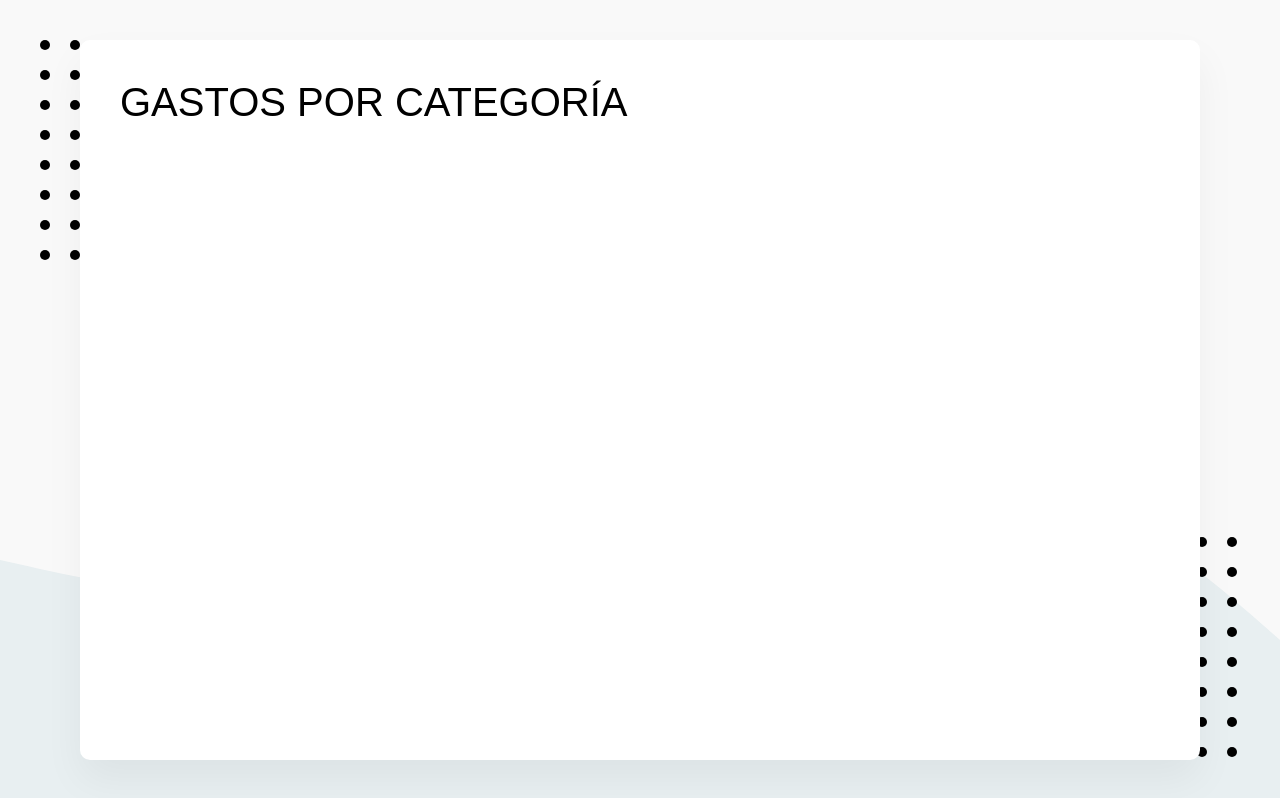
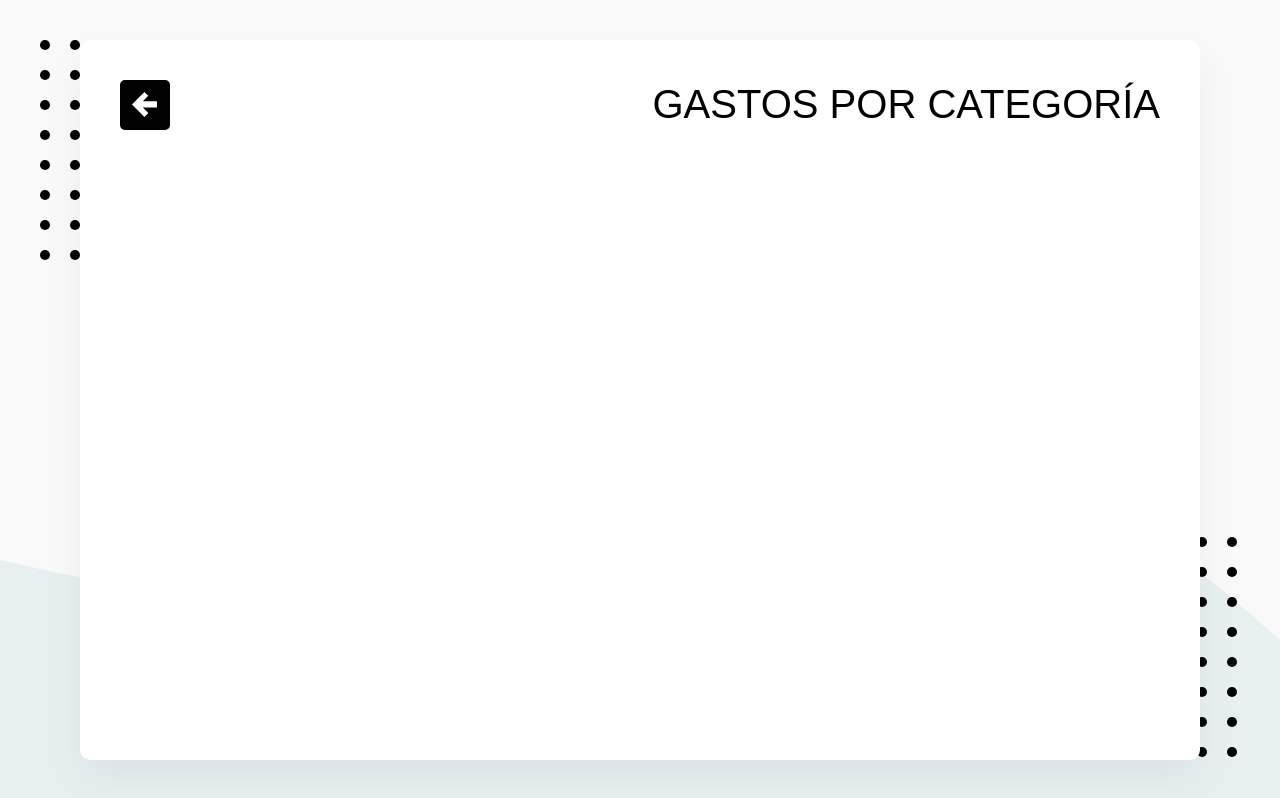
Before and after one commit to adrianjguerrero/app-gastos, a React (Create React App) app: page /categories in a window 1280 px wide. Built offline with nearby package versions, Linux system fonts and the light colour scheme; what webfontloader would draw is missing.

Commit message:
boton de volver y header en listadegastos

```diff
--- a/src/components/ExpensesByCategory.js
+++ b/src/components/ExpensesByCategory.js
@@ -1,6 +1,7 @@
 import React from 'react';
 import {Helmet} from 'react-helmet'
-import  {Header, Titulo, ContenedorBotones, ContenedorHeader} from './../elements/Header'
+import  {Header, Titulo} from './../elements/Header'
+import BtnBack from './../elements/BtnBack'
 
 const ExpensesByCategory = () => {
     return (
@@ -9,10 +10,8 @@
           <title>Gasto por categoria</title>
         </Helmet>
         <Header>
-
-          <ContenedorHeader>
+            <BtnBack/>
             <Titulo>Gastos por categoría</Titulo>
-          </ContenedorHeader>
         </Header>
 
       </>
--- a/src/components/ExpensesList.js
+++ b/src/components/ExpensesList.js
@@ -1,7 +1,21 @@
 import React from 'react';
+import {Helmet} from 'react-helmet'
+import  {Header, Titulo,} from './../elements/Header'
+import BtnBack from './../elements/BtnBack'
 
 const ExpensesList = () => {
-    return ( <h1>ExpensesList</h1> );
+    return (
+        <>
+        <Helmet>
+          <title>Lista de gastos</title>
+        </Helmet>
+        <Header>
+            <BtnBack/>
+            <Titulo>Lista de gastos</Titulo>
+        </Header>
+
+      </>
+    );
 }
 
 export default ExpensesList
--- /dev/null
+++ b/src/elements/BtnBack.js
@@ -0,0 +1,45 @@
+import React from 'react'
+import styled from 'styled-components'
+import {ReactComponent as IconoFlecha} from './../images/flecha.svg'
+import {useHistory} from 'react-router-dom'
+
+const Btn = styled.button`
+    display: block;
+    width: 3.12rem; /* 50px */
+    height: 3.12rem; /* 50px */
+    line-height: 3.12rem; /* 50px */
+    text-align: center;
+    margin-right: 1.25rem; /* 20px */
+    border: none;
+    background: #000;
+    color: #fff;
+    display: flex;
+    align-items: center;
+    justify-content: center;
+    border-radius: 0.31rem; /* 5px */
+    cursor: pointer;
+
+    @media(max-width: 60rem){ /* 950px */
+        width: 2.5rem; /* 40px */
+        height: 2.5rem; /* 40px */
+        line-height: 2.5rem; /* 40px */
+    }
+`;
+
+const Icono = styled(IconoFlecha)`
+    width: 50%;
+    height: auto;
+    fill: #fff;
+`;
+
+// si le pasamos una ruta, que vaya a esa, si no, a index
+// QUE HORRIBLE CON VUE ES UN -1 Y YA AAAAA
+const BtnBack = ({ruta='/'}) => {
+    const history = useHistory()
+    return (
+        <Btn onClick={()=>history.push(ruta)}>
+            <Icono/>
+        </Btn>
+     );
+}
+export default BtnBack;
```
Also changed, not shown: 1 other file (tests, documents, lock files or other folders).
